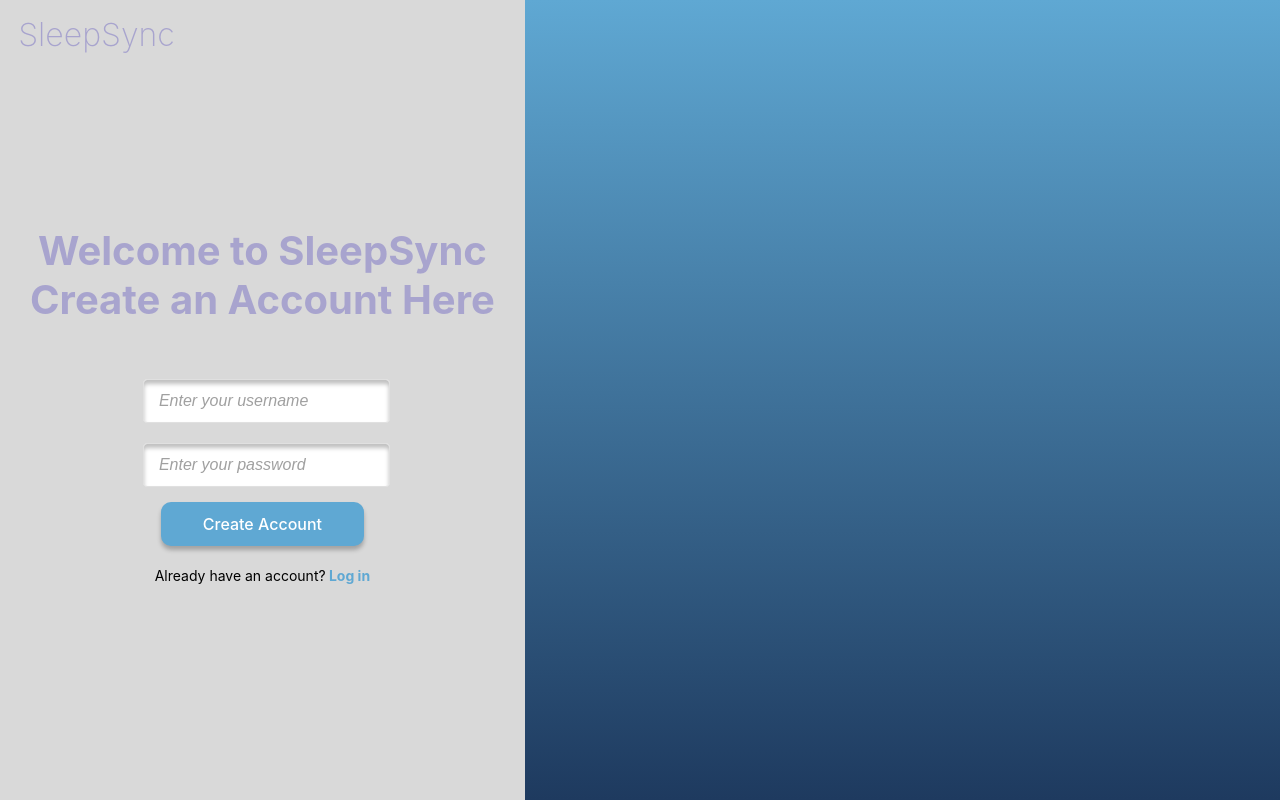
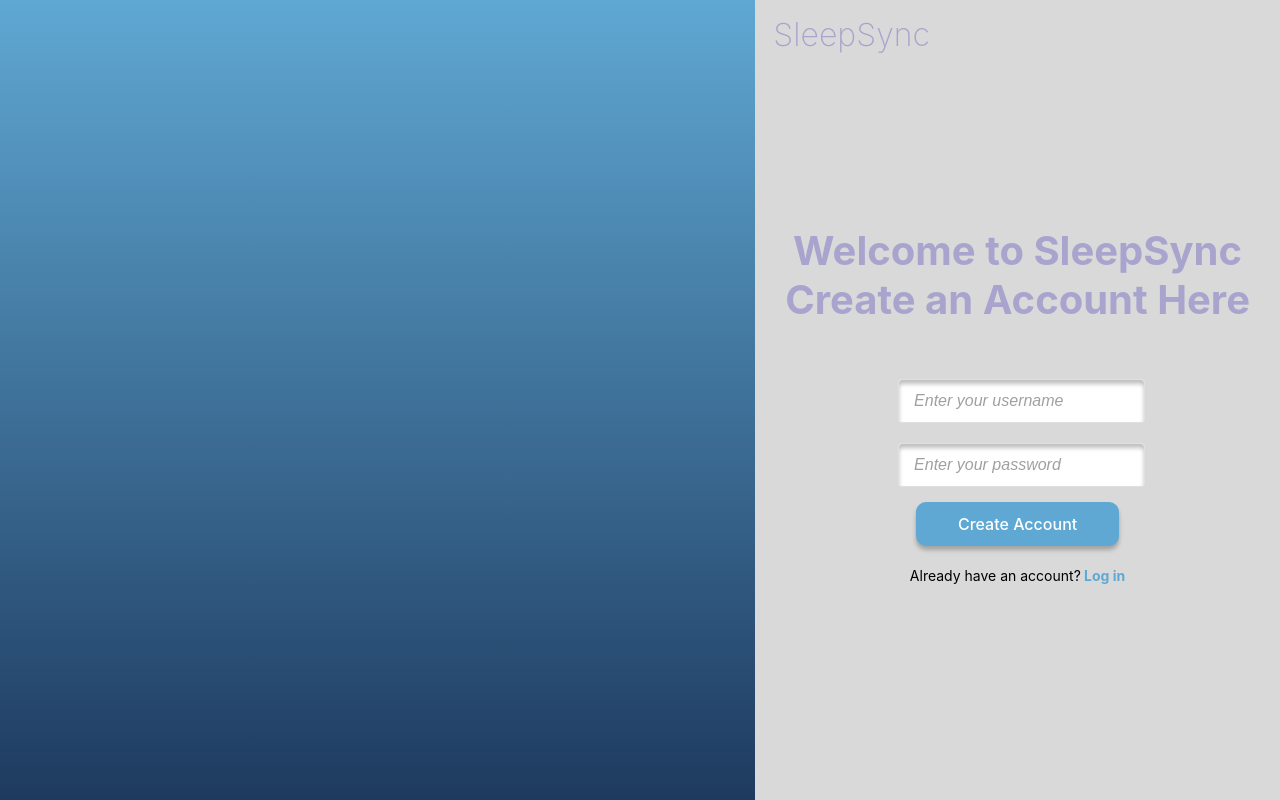
Before and after one commit to josuedjohnson/SleepTrackerApp, a React (Vite) app in the folder sleep-tracker-app/: page /register in a window 1280 px wide. Built offline with nearby package versions, Linux system fonts and the light colour scheme.

Commit message:
Changed the design of the Log-In/Register pages to be on opposite sides of each other.

```diff
--- a/sleep-tracker-app/src/pages/LogInPage.tsx
+++ b/sleep-tracker-app/src/pages/LogInPage.tsx
@@ -33,7 +33,7 @@ function LogInPage() {
   };
   return (
     <>
-    <div className="container">
+    <div className="left-container">
       <div className="left-panel">
       <div className="logo">SleepSync</div>
         <h1>Welcome to SleepSync<br></br>Sign into your account</h1>
--- a/sleep-tracker-app/src/pages/RegisterPage.tsx
+++ b/sleep-tracker-app/src/pages/RegisterPage.tsx
@@ -35,8 +35,8 @@ function RegisterPage() {
 
   return (
     <>
-    <div className="container">
-    <div className="left-panel">
+    <div className="right-container">
+    <div className="right-panel">
     <div className="logo">SleepSync</div>
       <h1>Welcome to SleepSync<br></br>Create an Account Here</h1>
       <form onSubmit={handleRegister}>
--- a/sleep-tracker-app/src/styles/Login.css
+++ b/sleep-tracker-app/src/styles/Login.css
@@ -5,7 +5,7 @@ body {
     display: flex;
 }
 
-.container {
+.left-container {
     display: flex;
     width: 100%;
     height: 100vh;
--- a/sleep-tracker-app/src/styles/Register.css
+++ b/sleep-tracker-app/src/styles/Register.css
@@ -5,10 +5,14 @@ body {
     display: flex;
 }
 
-.container {
+.right-container {
     display: flex;
     width: 100%;
     height: 100vh;
+    position: absolute;
+    right: 0;
+    top: 0;
+    flex-direction: row-reverse;
 }
 
 .logo {
@@ -25,7 +29,7 @@ body {
     flex-shrink: 0;
 }
 
-.left-panel {
+.right-panel {
     height: 100vh;
     position: relative;
     background: #D9D9D9;
@@ -36,7 +40,7 @@ body {
     text-align: center;
 }
 
-.left-panel h1 {
+.right-panel h1 {
     color: #A8A4CE;
     font-size: 40px;
     font-style: normal;
```
